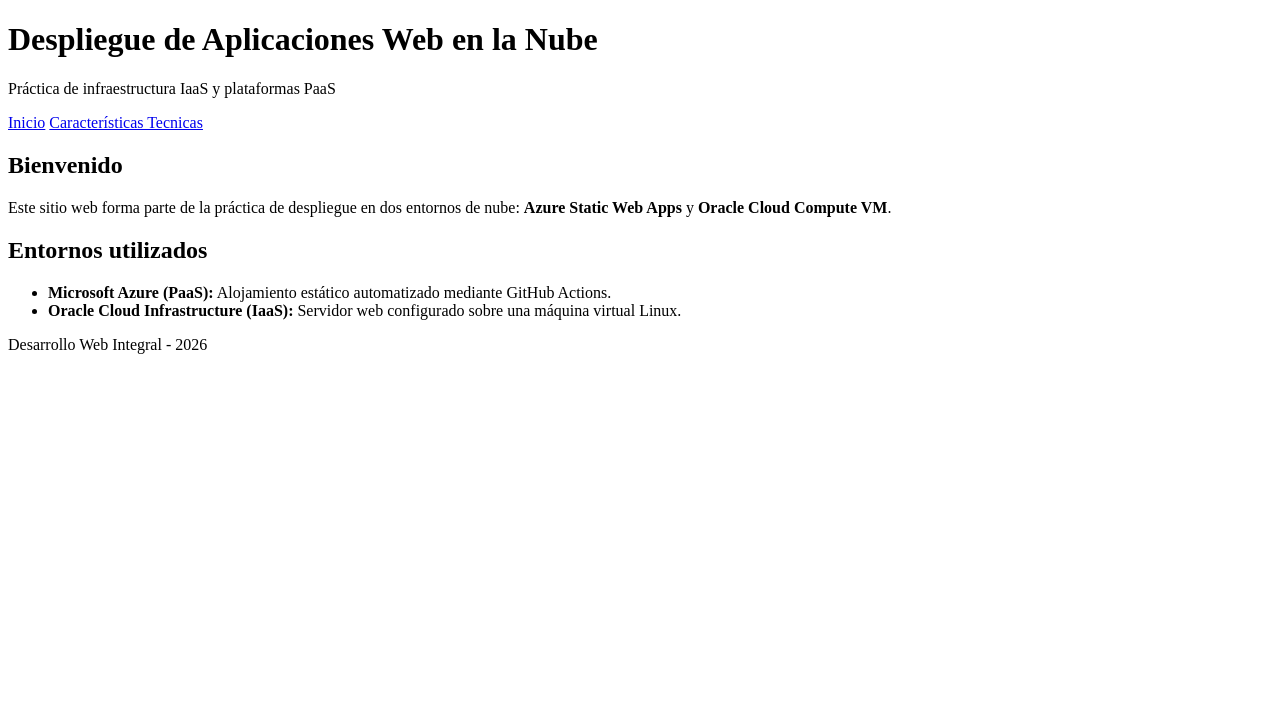
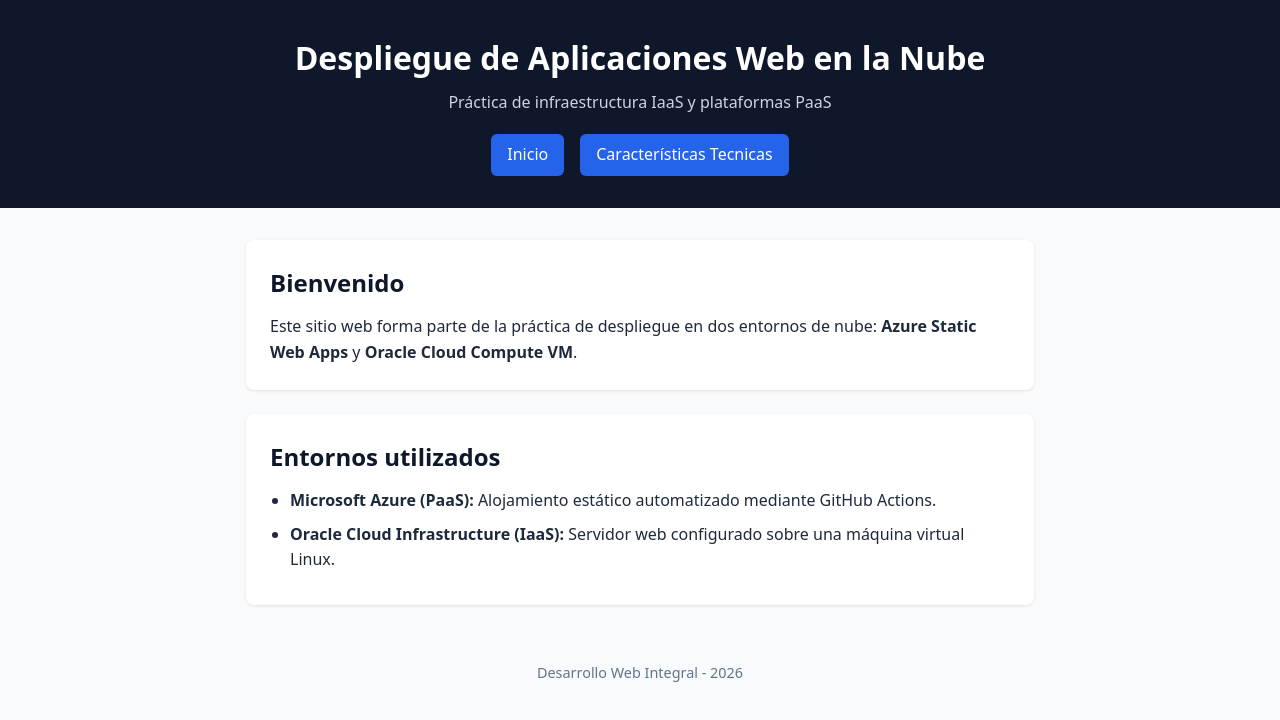
Before and after one commit to FerCAJETA/IDGS-DWINT-IT9-02-A-002-instalaci-n-web-202603, a plain HTML site: page index.html in a window 1280 px wide. Drawn offline with Linux system fonts and the light colour scheme.

Commit message:
integracion css

```diff
--- a/index.html
+++ b/index.html
@@ -4,6 +4,7 @@
   <meta charset="UTF-8">
   <meta name="viewport" content="width=device-width, initial-scale=1.0">
   <title>Inicio | Despliegue Web en la Nube</title>
+  <link rel="stylesheet" href="style.css">
 </head>
 <body>
   <header>
--- /dev/null
+++ b/style.css
@@ -0,0 +1,78 @@
+* {
+  box-sizing: border-box;
+  margin: 0;
+  padding: 0;
+}
+
+body {
+  font-family: system-ui, -apple-system, sans-serif;
+  line-height: 1.6;
+  color: #1e293b;
+  background-color: #f8fafc;
+}
+
+header {
+  background-color: #0f172a;
+  color: #ffffff;
+  padding: 2rem 1rem;
+  text-align: center;
+}
+
+header p {
+  color: #cbd5e1;
+  margin-top: 0.4rem;
+}
+
+nav {
+  margin-top: 1.2rem;
+  display: flex;
+  justify-content: center;
+  gap: 1rem;
+}
+
+nav a {
+  color: #ffffff;
+  text-decoration: none;
+  background-color: #2563eb;
+  padding: 0.5rem 1rem;
+  border-radius: 6px;
+  font-weight: 500;
+}
+
+nav a:hover {
+  background-color: #1d4ed8;
+}
+
+main {
+  max-width: 820px;
+  margin: 2rem auto;
+  padding: 0 1rem;
+}
+
+section {
+  background-color: #ffffff;
+  padding: 1.5rem;
+  margin-bottom: 1.5rem;
+  border-radius: 8px;
+  box-shadow: 0 1px 3px rgba(0, 0, 0, 0.1);
+}
+
+h2 {
+  color: #0f172a;
+  margin-bottom: 0.75rem;
+}
+
+ul {
+  padding-left: 1.25rem;
+}
+
+li {
+  margin-bottom: 0.5rem;
+}
+
+footer {
+  text-align: center;
+  padding: 1.5rem;
+  color: #64748b;
+  font-size: 0.9rem;
+}
```
